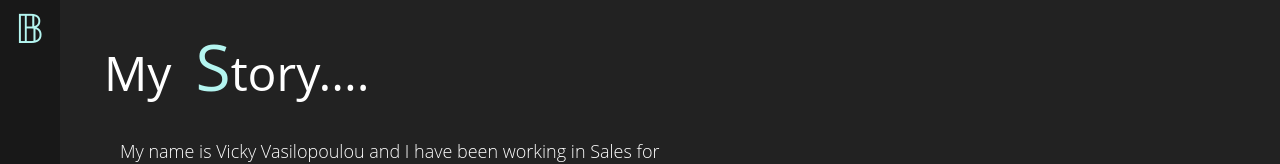
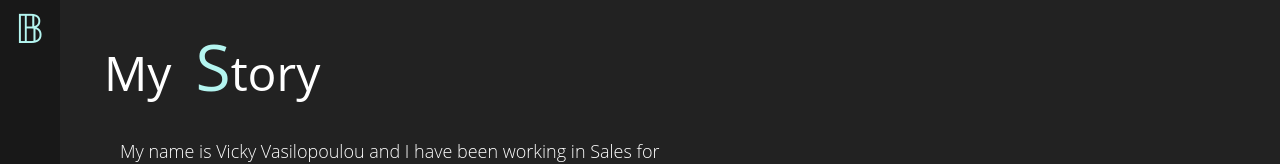
Before and after one commit to Viki-Robles/myportfolio, a React (Create React App) app: page /about in a window 1280 px wide. Shown: the top 164 px of the page. Built offline with nearby package versions, Linux system fonts and the light colour scheme.

Commit message:
remove dots from about page

```diff
--- a/src/About/About.js
+++ b/src/About/About.js
@@ -15,7 +15,7 @@ export default function About(props) {
   return (
     <Link to="/about">
       <Menu />
-      <div className="about-container" data-aos="fade in">
+      <div className="about-container" data-aos="fade-in">
         <div className="about-container-items">
           <section className="section-1">
             <h2 className="about">
@@ -26,23 +26,19 @@ export default function About(props) {
               <span>o</span>
               <span>r</span>
               <span>y</span>
-              <span>.</span>
-              <span>.</span>
-              <span>.</span>
-              <span>.</span>
             </h2>
             <p className="about-container-items-p">My name is Vicky Vasilopoulou and I have been working in Sales for most of my career. I
             started coding in my free time as a hobby on the side and now become a fully flegded passion.
             In April 2020 I enrolled in a 8 week Bootcamp to develop my skills and envelop myself in this world.
             Coding is my passion, it's stimulating, I love the challenge, the intricacies and aspire to go on and be the best on my field.</p>
           </section>
-          <div className="about-container-icons">
+          <div className="about-container-icons" data-aos="fade-right">
           <img src={workshop} alt="" />
           <img src={whitebulb} alt="" />
           <img src={tools} alt="" />
           </div>
           <section className="section-2">
-            <div className="about-container-list">
+            <div className="about-container-list" data-aos="fade-left">
             <div className="workshop">
                 <h2 className="workshop-title">React Testing Workshop</h2>
                 <div className='player-wrapper'>
--- a/src/App.js
+++ b/src/App.js
@@ -5,11 +5,13 @@ import Menu from "./Menu/Menu";
 import Home from "./Home/Home";
 import About from "./About/About";
 import ProjectsGallery from "./Projects/ProjectsGallery";
+import ScrollMenu from "./ScrollMenu/ScrollMenu";
 
 class App extends Component {
   render() {
     return (
       <Router>
+        <ScrollMenu/>
         <div className="App">
           <div className="logo">&#120121;</div>
           <Route exact path="/" component={Menu} />
```
